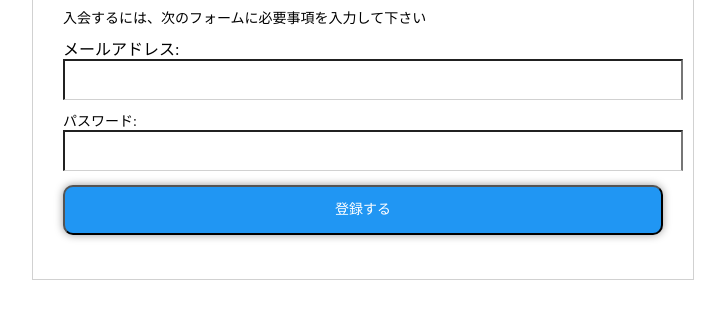
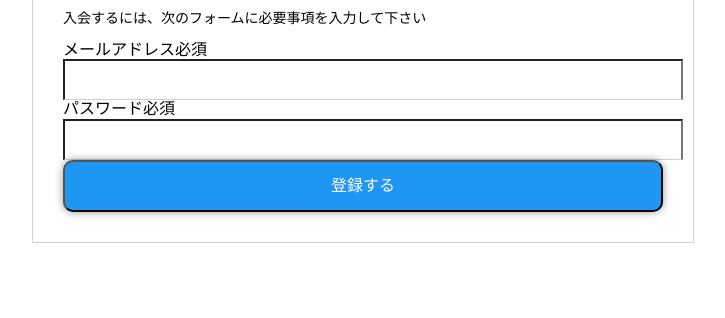
Before and after one commit to hidetakamukougawa/htmlcss-, a plain HTML site: page index.html in a window 1280 px wide. Shown: the part 72-390 px from the top of the page, without its empty margins (277-1002 px from the left). Drawn offline with Linux system fonts and the light colour scheme.

Commit message:
Update index.html

```diff
--- a/index.html
+++ b/index.html
@@ -11,14 +11,16 @@
       <h1>入会申し込み</h1>
       <p>入会するには、次のフォームに必要事項を入力して下さい</p>
       <div class="control">
-        <label for="mymail">メールアドレス:</label>
+        <label for="mymail">メールアドレス<span class="required">必須</span></label>
         <input id="mymail" type="email" name="mymail">
       </div>
       <div class="control">
-        <label for=""></label>
+        <label for="passcode">パスワード<span class="required">必須</span></label>
+        <input id="passcode" type="password" name="passcode">
       </div>
-      <p>パスワード:<input type="password" name="passcode"></p>
-      <p><button type="submit">登録する</button></p>
+      <div class="control">
+        <button type="submit">登録する</button>
+      </div>
   </div>
 </body>
 </html>
```
